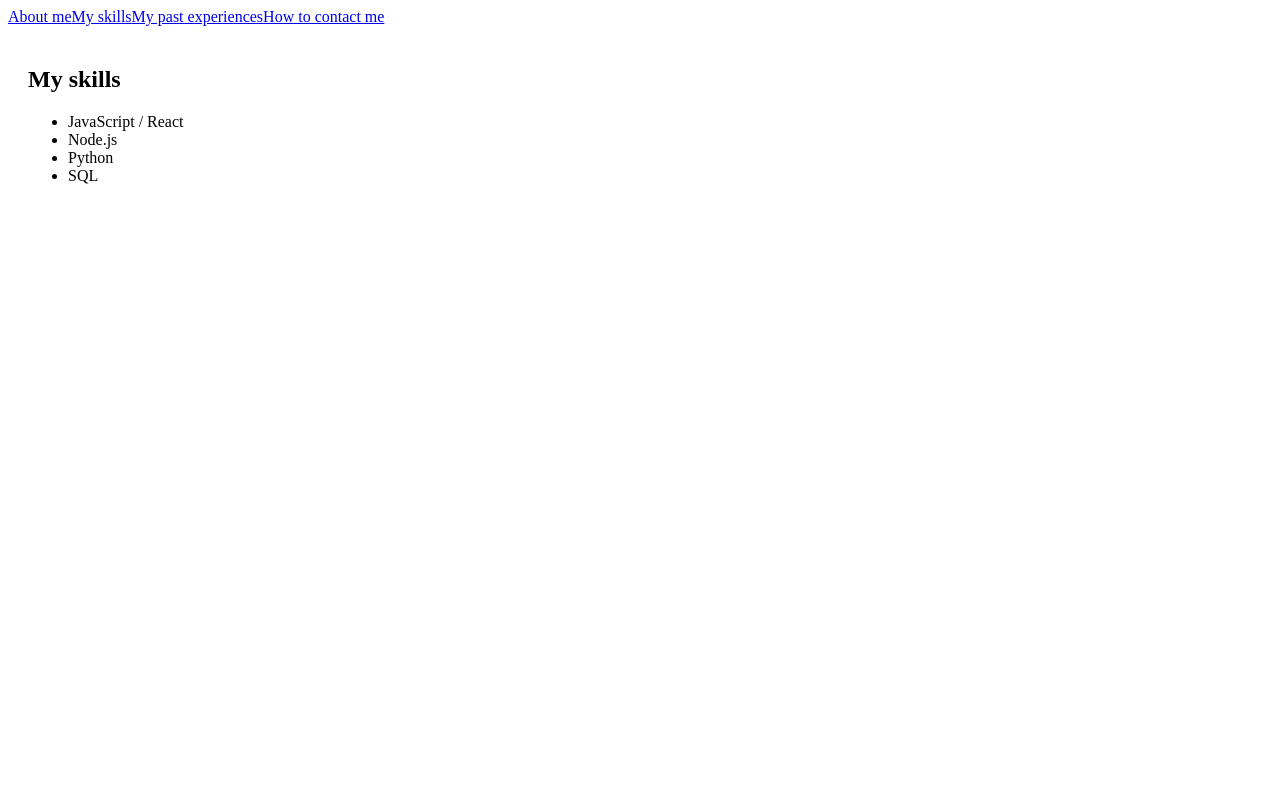
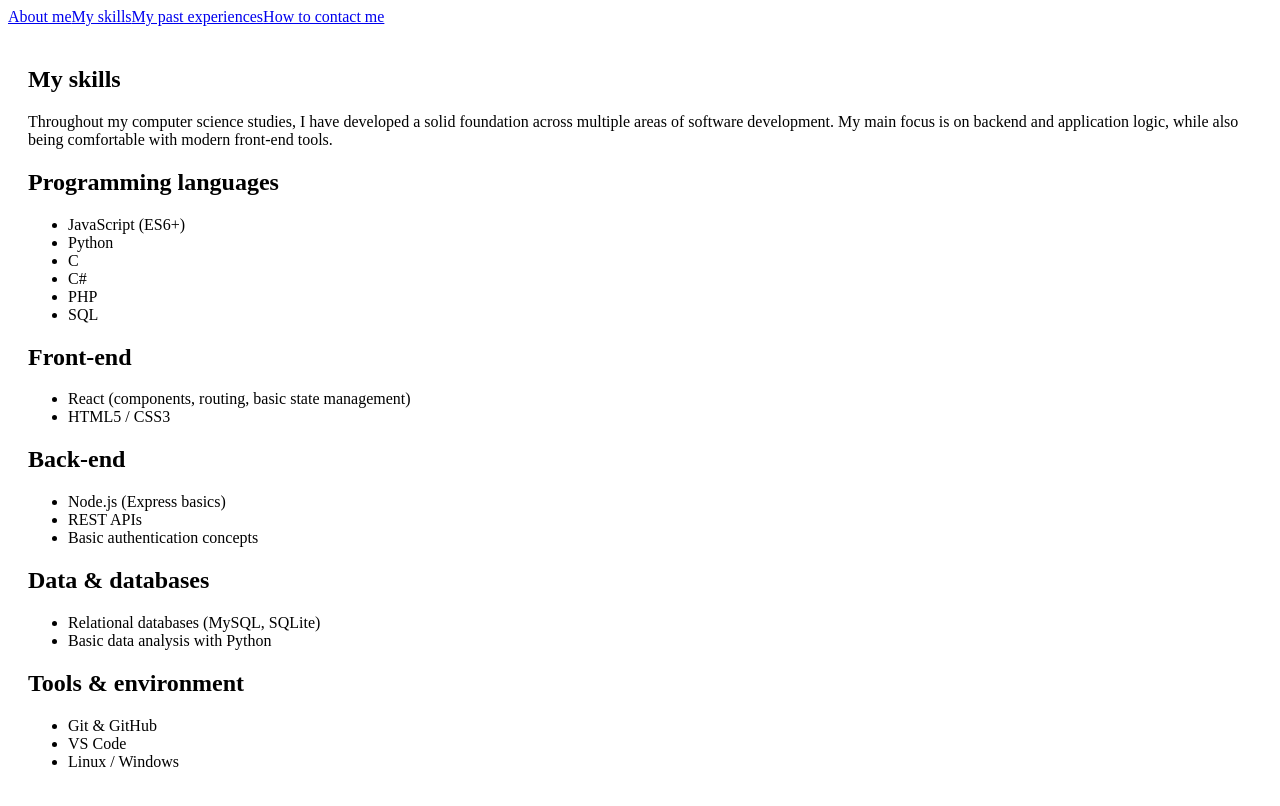
Before and after one commit to QuentinoDelFuego/CV_React, a React (Vite) app in the folder my_app/: page /skills in a window 1280 px wide. Shown: the top 806 px of the page. Built offline with nearby package versions, Linux system fonts and the light colour scheme.

Commit message:
contenu page about me et skills

```diff
--- a/my_app/src/pages/About.jsx
+++ b/my_app/src/pages/About.jsx
@@ -1,11 +1,32 @@
 export default function About() {
   return (
     <section>
-      <h1>About me</h1>
-      <p>
-        I am a computer science student passionate about software development,
-        backend technologies and problem solving.
-      </p>
+  <h1>About me</h1>
+
+  <p>
+    My name is Quentin Juskowiak, and I am a third-year computer science student.
+    This website was created to showcase my front-end skills using React, as well as my ability to work in English.
+    It also serves as an easy way to share my CV, as I am currently looking for an internship or an apprenticeship.
+  </p>
+
+  <p>
+    Through this page, you will learn more about my background, interests, and whether my profile could be a good fit for your team.
+  </p>
+
+  <p>
+    I am currently studying at Enigma School, located at Euratechnologies in Lille.
+    My curriculum covers a wide range of computer science fields, including front-end and back-end development,
+    networking, and data-related technologies.
+  </p>
+
+  <p>
+    On a personal level, I am 23 years old and passionate about music, video games, and technology in general.
+    I am also interested in computer hardware and have built my own PC, an experience that reflects both my technical curiosity
+    and my enjoyment of hands-on problem solving.
+  </p>
+  <p>
+    My goal is to further develop my skills in software development and gain practical experience within a professional environment.
+  </p>
     </section>
   );
 }
--- a/my_app/src/pages/Skills.jsx
+++ b/my_app/src/pages/Skills.jsx
@@ -2,11 +2,47 @@ export default function Skills() {
   return (
     <section>
       <h1>My skills</h1>
+
+      <p>
+        Throughout my computer science studies, I have developed a solid foundation
+        across multiple areas of software development. My main focus is on backend
+        and application logic, while also being comfortable with modern front-end tools.
+      </p>
+
+      <h2>Programming languages</h2>
       <ul>
-        <li>JavaScript / React</li>
-        <li>Node.js</li>
+        <li>JavaScript (ES6+)</li>
         <li>Python</li>
+        <li>C</li>
+        <li>C#</li>
+        <li>PHP</li>
         <li>SQL</li>
+      </ul>
+
+      <h2>Front-end</h2>
+      <ul>
+        <li>React (components, routing, basic state management)</li>
+        <li>HTML5 / CSS3</li>
+      </ul>
+
+      <h2>Back-end</h2>
+      <ul>
+        <li>Node.js (Express basics)</li>
+        <li>REST APIs</li>
+        <li>Basic authentication concepts</li>
+      </ul>
+
+      <h2>Data & databases</h2>
+      <ul>
+        <li>Relational databases (MySQL, SQLite)</li>
+        <li>Basic data analysis with Python</li>
+      </ul>
+
+      <h2>Tools & environment</h2>
+      <ul>
+        <li>Git & GitHub</li>
+        <li>VS Code</li>
+        <li>Linux / Windows</li>
       </ul>
     </section>
   );
```
